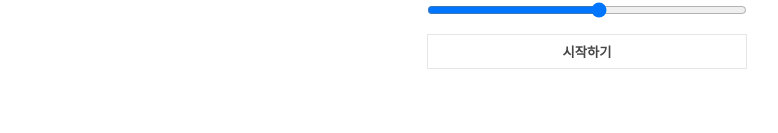
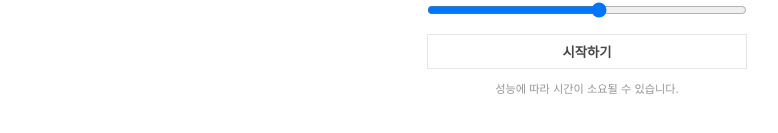
Before and after one commit to SJ70/N-Queen_Simulator, a React (Create React App) app: page /9663 in a window 1280 px wide. Shown: the part 381-514 px from the top of the page, without its empty margins (53-831 px from the left). Built offline with nearby package versions, Linux system fonts and the light colour scheme.

Commit message:
design(N_Queen): '성능에 따라 시간이 소요될 수 있습니다.'

```diff
--- a/src/simulator/N_Queen/Initializer.css
+++ b/src/simulator/N_Queen/Initializer.css
@@ -56,3 +56,9 @@ button {
     font-weight: 600;
     color: var(--dark-gray);
 }
+
+.desc {
+    font-size: .7rem;
+    margin-top: .7rem;
+    color: var(--gray);
+}
--- a/src/simulator/N_Queen/Initializer.tsx
+++ b/src/simulator/N_Queen/Initializer.tsx
@@ -18,8 +18,9 @@ const Initializer = () => {
         <input type="range" value={n} min={n_min} max={n_max} step={1} onChange={e => setN(Number(e.target.value))}></input>
       </div>
       <Link className="button" to={"./n/"+n}>
-        <button>시작하기</button>
+        <button className="button">시작하기</button>
       </Link>
+      <p className="desc">성능에 따라 시간이 소요될 수 있습니다.</p>
     </div>
   );
 }
```
